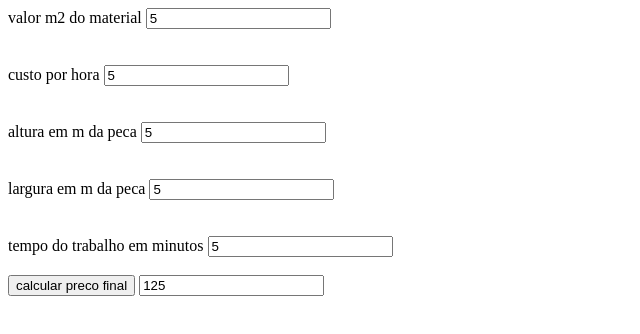
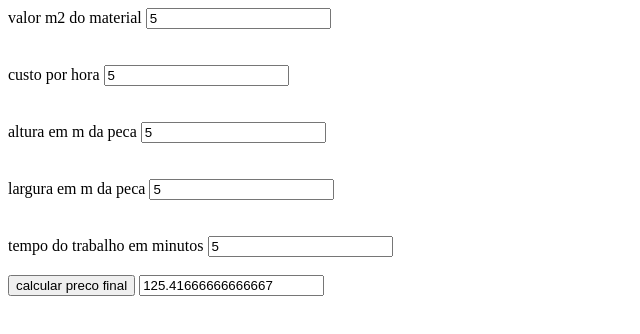
Before and after one commit to cruzcampos-laser/calculator, a plain HTML site: page index.html in a window 1280 px wide. Both pictures are taken after typing "5", "5", "5", "5", "5", "5" into the empty fields and a click on the button "calcular preco final". Shown: the full height of the page, 0-640 px from the left. Drawn offline with Linux system fonts and the light colour scheme.

Commit message:
Update index.html

```diff
--- a/index.html
+++ b/index.html
@@ -16,7 +16,7 @@
             var dura = document.getElementById("dura").value;
             var area = alt*larg;
             var custofinal=(precom2*area)+((dura*precoh)/60);
-            document.getElementById("out").value=Math.round(custofinal,-1);
+            document.getElementById("out").value=custofinal;
 
         }
 
```
